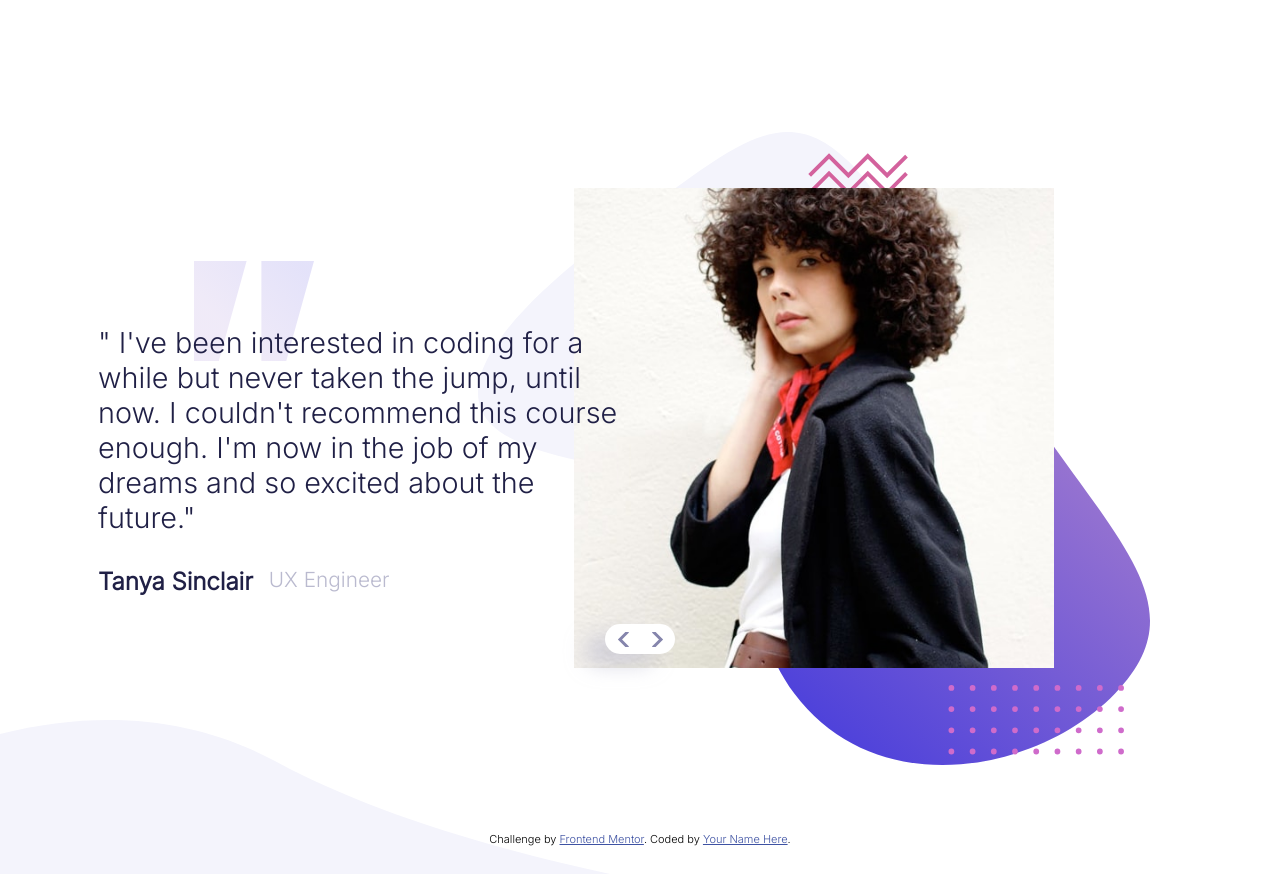
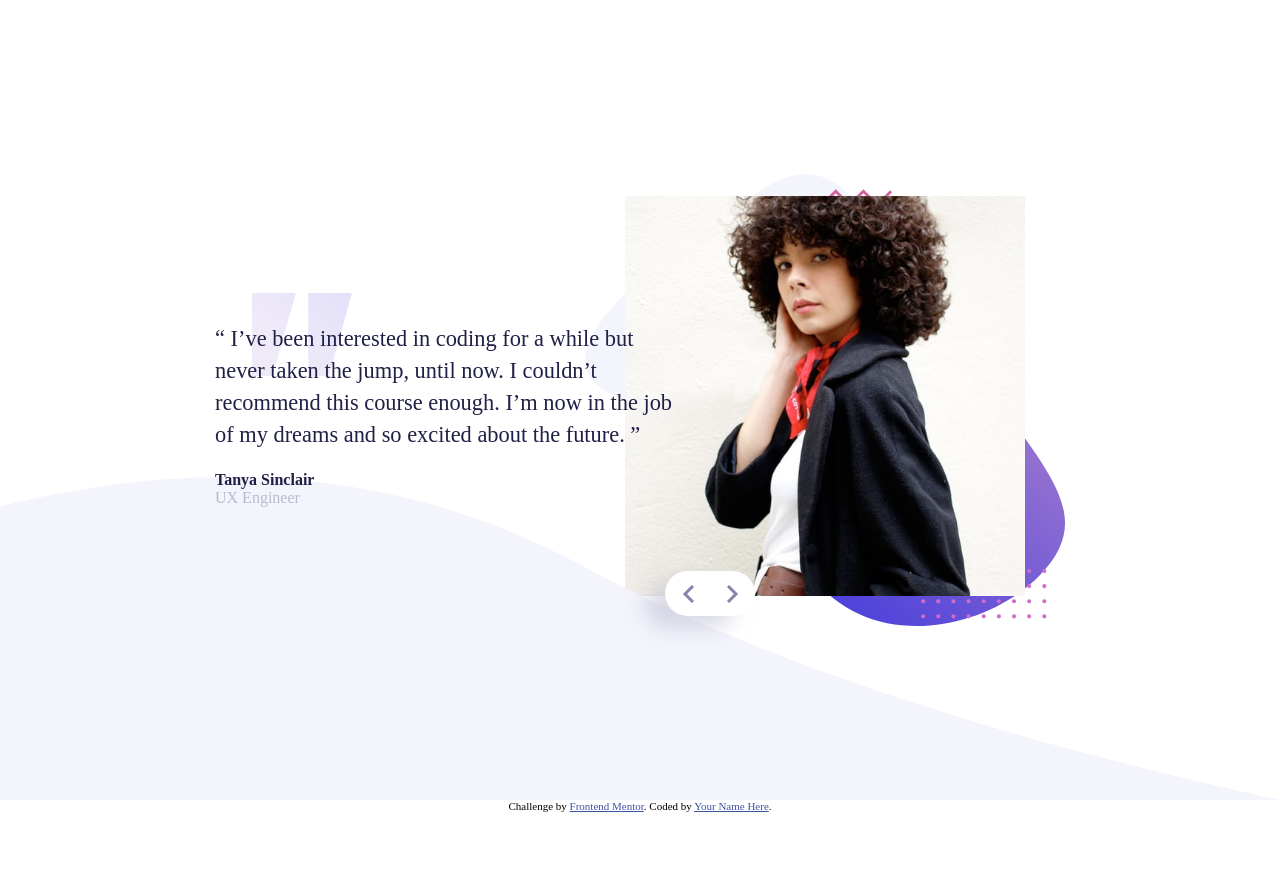
Before and after one commit to Gesiere/Coding-bootcamps, a plain HTML site: page index.html in a window 1280 px wide. After the commit the page ends 812 px from the top, so only its background shows below. Drawn offline with Linux system fonts and the light colour scheme.

Commit message:
initial commit

```diff
--- a/index.html
+++ b/index.html
@@ -10,70 +10,49 @@
     <title>Frontend Mentor | Coding Bootcamp Testimonials Slider</title>
 </head>
 <body>
-    <main class="slide-container">
-
-        <section class="slides slide1">
-
-            <div     class="slide-testimony">
-                <p>" I've been interested in coding for a while but never taken the jump, until now. I couldn't recommend this course enough. I'm now in the job of my dreams and so excited about the future."</p>
-                <div class="author">
-                    <h4>Tanya Sinclair</h4>
+    <section class="container">
+        <div class="slider">
+            <div class="slide slide-1">
+                <div class="slide-text">
+                    <p class="testimonial-text">
+                        “ I’ve been interested in coding for a while but never taken the jump, until now.
+                        I couldn’t recommend this course enough. I’m now in the job of my dreams and so
+                        excited about the future. ”
+                    </p>
+                    <p class="author-text">Tanya Sinclair
                         <span>UX Engineer</span>
+                    </p>
+                </div>
+                <div class="slide-img">
+                    <img src="./images/image-tanya.jpg" alt="img">
                 </div>
             </div>
-
+            <div class="slide slide2">
+                <div class="slide-text">
+                    <p class="testimonial-text">
+                        “ If you want to lay the best foundation possible I’d recommend taking this course.
+                        The depth the instructors go into is incredible. I now feel so confident about
+                        starting up as a professional developer. ”
+                    </p>
+                    <p class="author-text">John Tarkpor
+                        <span>Junior Front-end Developer</span>
+                    </p>
+                </div>
                 <div class="slide-img">
-                <img src="/images/image-tanya.jpg" alt="">
-            </div>
-
-            <div class="button">
-                <div class="next-btn">
-                    <!-- <img src="/images/icon-next.svg" alt=""> -->
-                </div>
-                <div class="prev-btn">
-                    <!-- <img src="/images/icon-prev.svg" alt=""> -->
+                    <img src="./images/image-john.jpg" alt="img">
                 </div>
             </div>
-
-
-
-        </section>
-
-        <section class="slides slide2">
-
-            <div class="slide-testimony">
-                <p>" if you want to lay the best foundation possible I'd recommend taking this course.
-                    The depth the instructors go into is incredible. I now feel so confident about starting up as a professional developer."
-                </p>
-                <div class="author">
-                    <h4>John Tarkor</h4>
-
-                    <span>Junior Front-end Developer</span>
+            <div class="buttons">
+                <div class="next"></div>
+                <div class="prev"></div>
             </div>
-
-            </div>
-            <div class="slide-img">
-                <img src="/images/image-john.jpg" alt="">
-            </div>
-
-
-
-
-
-            <div class="button">
-                <div class="next-btn"></div>
-                <div class="prev-btn"></div>
         </div>
     </section>
-
-
 
     <div class="attribution">
         Challenge by <a href="https://www.frontendmentor.io?ref=challenge" target="_blank">Frontend Mentor</a>.
         Coded by <a href="#">Your Name Here</a>.
     </div>
-    </main>
-
 
 
 
--- a/main..js
+++ b/main..js
@@ -1,51 +1,41 @@
-let slides = document.querySelectorAll('.slides');
-const prevBtn = document.querySelector('.prev-btn');
-const nextBtn = document.querySelector('.next-btn');
 
-let index = 0;
-startSlide(index)
+const sliders = document.querySelectorAll('.slide');
+const prevBtn = document.querySelector('.prev');
+const nextBtn = document.querySelector('.next');
 
-
-
-nextBtn.addEventListener('click', () => {
-    if(index > slides.length - 1){
+nextBtn.addEventListener('click',() => {
+    if(index > sliders.length - 1){
         index = 0
     }
-    nextSlide()
+    slideRight()
 })
+
 prevBtn.addEventListener('click', () => {
     if (index < 0) {
-        index = slides.length -1
+        index = sliders.length - 1
     }
-    prevSlide()
+    slideLeft()
 })
 
 
 
+let index = 0;
 
-
-function reset(index) {
-    slides.forEach(slide => {
+function reset() {
+    sliders.forEach(slide => {
         slide.style.display = 'none'
     })
+    sliders[index].style.display = 'flex'
 }
 
-
-function startSlide(index) {
-    reset();
-    slides[index].style.display = 'flex';
+function slideRight() {
+    reset()
+    sliders[index].style.display = 'flex';
+    index++;
 }
 
-
-
-function nextSlide() {
-    reset();
-    slides[index].style.display = 'flex';
-    index++
+function slideLeft() {
+    reset()
+    sliders[index].style.display = 'flex';
+    index--;
 }
-
-function prevSlide() {
-    reset();
-    slides[index].style.display = 'flex';
-    index--
-}
--- a/style.css
+++ b/style.css
@@ -1,229 +1,165 @@
-:root{
-    --primary-darkblue-color: hsl(240,38%,20%);
-    --primary-grayishblue-color: hsl(240,18%,77%);
-    --fs-body: 32px;
+html{
+    font-size: 32px;
 }
 
-*,
-*::before,
-*::after{
+* {
+	margin: 0;
+	padding: 0;
 	box-sizing: border-box;
-    padding: 0;
-    margin: 0;
 }
-
-
-body{
-    font-family: 'Inter', sans-serif;
-    font-size: var(--fs-body);
-
+.container {
+	min-height: 100vh;
+	width: 100%;
+	display: flex;
+	align-items: center;
+	justify-content: center;
+	padding: 30px;
+	background-image: url(./images/pattern-curve.svg);
+	background-position: center bottom;
+	background-size: contain;
+	background-repeat: no-repeat;
 }
-/* img{
+.slider {
+	display: block;
+	height: 100%;
 	width: 100%;
-}  */
-
-.slide-container{
-
-    padding: 6rem 7rem;
+	max-width: 850px;
+	margin: 0 auto;
+	position: relative;
+}
+.slide {
 	width: 100%;
-    min-height: 100vh;
-     padding: 2rem;
-     background-image: url(/images/pattern-curve.svg);
-    background-repeat: no-repeat;
-    background-position: 0 45rem;
-}
-
-
-
-
-.slides{
-    max-width: 1440px;
-    padding: 2rem;
-    height: 50rem;
-    margin: 0 auto;
 	display: flex;
+	flex-direction: column-reverse;
 	justify-content: center;
 	align-items: center;
-    position: relative;
-
+	text-align: center;
 }
-
-.slides .slide-img{
+.slide-img {
 	width: 100%;
-    margin-right: 6rem;
-    margin-left: -10rem;
-    padding: 6rem;
-    background-image: url(/images/pattern-bg.svg);
-    background-position: 0 2.5rem;
+	margin: 0 auto;
+	height: 100%;
+	padding: 40px;
+	background-image: url(./images/pattern-bg.svg);
+	background-position: center;
 	background-repeat: no-repeat;
 	background-size: contain;
-    z-index: -1;
 }
-
-
-.slides img{
-    width:30rem;
-
-}
-
- .slide-testimony{
+.slide-text {
+	padding-top: 30px;
 	display: flex;
-    align-items: flex-start;
+	align-items: center;
 	justify-content: center;
 	flex-direction: column;
-    text-align: left;
-    padding-top: 4rem;
-    padding-left: 4rem;
-    background-image: url(/images/pattern-quotes.svg);
+	background-image: url(./images/pattern-quotes.svg);
 	background-repeat: no-repeat;
-    background-position: 10rem 0;
+	background-size: 80px;
+	background-position: top center;
 }
-
-    .slide-testimony p{
-    width: 540px;
+.testimonial-text {
 	font-weight: 300;
-    font-size: 1.8rem;
-    color: var(--primary-darkblue-color);
-
+	font-size: .7rem;
+	line-height: 1rem;
+	color: hsl(240, 38%, 20%);
 }
-
-.slide-testimony .author{
-    display: flex ;
-    margin: 2rem 0 .5rem 0;
+.author-text {
+	margin-top: 20px;
+	color: hsl(240, 38%, 20%);
+	font-size: .5rem;
+	font-weight: 700;
 }
-
-.slide-testimony h4{
-    margin-right: 1rem;
-    font-weight: 700;
-    font-size: 1.5rem;
-    color: var(--primary-darkblue-color);
+.author-text span {
+	color: hsl(240, 18%, 77%);
+	font-weight: 500;
+	display: block;
 }
-
-.slide-testimony span{
-    color: var(--primary-grayishblue-color);
-    font-weight: 500;
-    font-size: 1.3rem;
+.slide-img img {
+	height: 100%;
+	width: 300px;
 }
-
-.button{
+.prev,
+.next {
+	display: inline-block;
+	width: 50%;
+	height: 100%;
 	position: absolute;
-    top: 37rem;
-    width: 70px;
-    height: 30px;
-    background-color: #fff;
-    box-shadow: -20px 12px 20px 0px hsla(240,18%,77%, 0.52);
-    border-radius: 1rem;
-
-
+	cursor: pointer;
 }
-
-
-.prev-btn::after,
-.next-btn::after{
+.prev:hover,
+.next:hover {
+	background-color: antiquewhite;
+}
+.buttons {
+	position: absolute;
+	left: 50%;
+	transform: translateX(-50%);
+	top: 315px;
+	width: 90px;
+	height: 45px;
+	box-shadow: -20px 12px 20px 0px hsla(240, 18%, 77%, 0.52);
+	border-radius: 50px;
+	background-color: white;
+	overflow: hidden;
+}
+.prev {
+	left: 0;
+}
+.next {
+	right: 0;
+}
+.next::after,
+.prev::after {
 	content: '';
 	position: absolute;
 	height: 100%;
 	width: 100%;
 	background-repeat: no-repeat;
 	background-position: center;
-
+	background-size: auto;
 }
-
-.prev-btn,
-.next-btn{
-    display: inline-block;
-    margin: .5rem 0;
-    width: 50%;
-    height: 50%;
-    position: absolute;
-    cursor: pointer;
+.next::after {
+	background-image: url(./images/icon-next.svg);
 }
-.prev-btn{
-    left: 0;
+.prev::after {
+	background-image: url(./images/icon-prev.svg);
 }
-
-.next-btn{
-    right: 0;
-}
-
-.next-btn::after{
-    background-image: url(/images/icon-next.svg);
-}
-
-.prev-btn::after{
-    background-image: url(/images/icon-prev.svg);
-}
-
-
-
 
   .attribution { font-size: 11px; text-align: center; }
     .attribution a { color: hsl(228, 45%, 44%); }
-
-
-
-
+.slide2{
+    display: none;
 }
-
-@media (max-width: 775px){
-    .slide-container{
-        width: 100%;
-        height: 73rem;
-        min-height: 100vh;
-        align-items: center;
-        background-position: 0 63rem;
-
+@media only screen and (min-width: 768px) {
+	.slide {
+		flex-direction: row;
+		text-align: left;
 	}
-    .slides{
-        border: 2px solid green;
-        width: 100%;
-        height: 100%;
-        margin: 0 auto;
-        justify-content: center;
-        align-items: center;
-        text-align: center;
-        flex-direction: column-reverse;
-
+	.slide-text {
+		background-position: 10% top;
+		background-size: 100px;
+		align-items: flex-start;
 	}
-
-.slides .slide-img{
-    width: 100%;
-    margin: 0 auto;
-    background-position:0 3.2rem;
-    padding: 4rem;
+	.slide-img {
+		margin-left: -100px;
+		z-index: -1;
 	}
-
-.slides img{
-    width:350px;
-    height:400px;
-    object-fit: contain;
+	.slide-img img {
+		width: 400px;
 	}
-
-    .slide-testimony{
-        text-align: center;
-        background-position: 15rem 0;
+	.buttons {
+		top: 415px;
+		transform: translate(0);
+		left: calc(100% - 400px);
 	}
-    .slide-testimony p{
-        width: 500px;
-        padding-right: 1rem;
 }
-    .slide-testimony .author{
-        display: block;
-        padding-left: 10rem;
+@media only screen and (max-width: 400px) {
+	.slide-img img {
+		width: 200px;
 	}
-
-    .button{
-
-        height: 2.3rem;
-        top: 32rem;
+	.slide-img {
+		padding: 10px;
 	}
-    .next-btn{
-        right: 1rem;
+	.buttons {
+		top: 180px;
 	}
-
-    .prev-btn{
-        left: -1rem;
 }
-
-
-}
```
Lines whose indentation alone changed are shown as unchanged.
